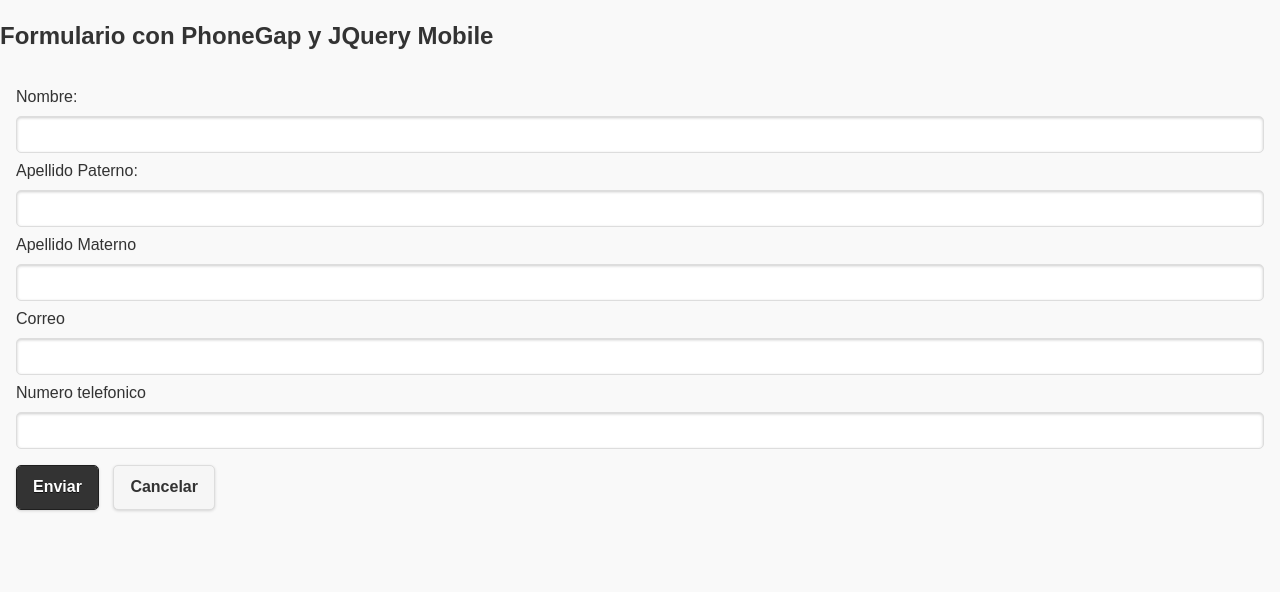
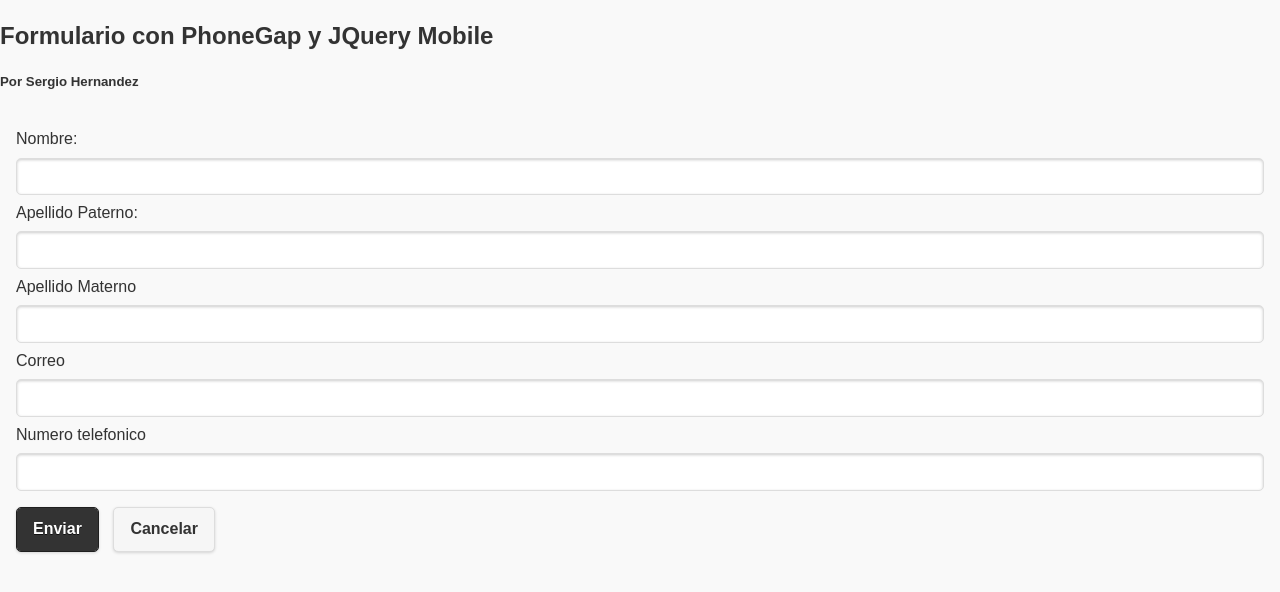
Before and after one commit to sergiohernandez-cmd/repositorioSergio, a plain HTML site: page index.html in a window 1280 px wide. Drawn offline with Linux system fonts and the light colour scheme.

Commit message:
Update index.html

```diff
--- a/index.html
+++ b/index.html
@@ -20,6 +20,7 @@
 <body>
     <div class="app">
         <h2>Formulario con PhoneGap y JQuery Mobile</h2>
+        <h5>Por Sergio Hernandez</h5>
     </div>
 
     <div data-role="content">
```
